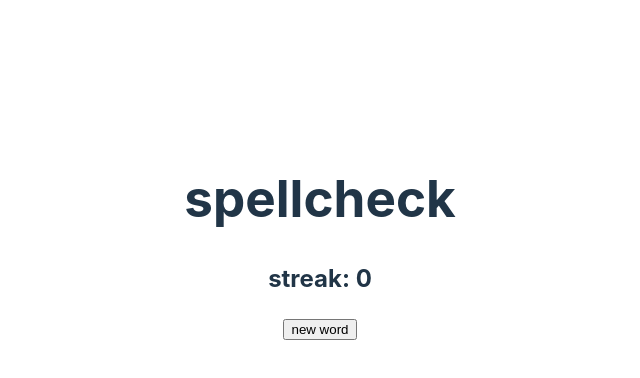
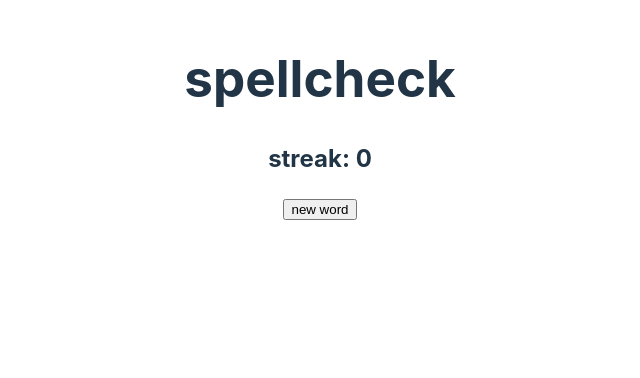
Before and after one commit to haemie/spellcheck, a React (Vite) app in the folder client/: page / in a window 1280 px wide. Shown: the part 162-540 px from the top of the page, without its empty margins (320-960 px from the left). Built offline with nearby package versions, Linux system fonts and the light colour scheme; what js-confetti would draw is missing.

Commit message:
display previous guesses and scores

```diff
--- a/client/src/App.tsx
+++ b/client/src/App.tsx
@@ -12,10 +12,13 @@ function App() {
   const [definition, setDefinition] = useState('');
   const [streak, setStreak] = useState(0);
   const [audioFile, setAudioFile] = useState('');
+  const [previousGuesses, setPreviousGuesses] = useState<
+    Array<{ [key: string]: number }>
+  >([]);
 
   const divRef: React.RefObject<HTMLDivElement> = useRef(null);
 
-  async function submitWord(e: FormEvent) {
+  async function submitWord(e: React.FormEvent<HTMLFormElement>) {
     e.preventDefault();
     try {
       const response = await fetch('http://localhost:8000/game/checkWord', {
@@ -26,7 +29,9 @@ function App() {
         body: JSON.stringify({ submittedWord: wordForm }),
       });
       const result = await response.json();
+      console.log(result);
       if (!result.score) {
+        setPreviousGuesses([]);
         setWordForm('');
         setStreak(result.streak);
         jsConfetti.addConfetti();
@@ -34,6 +39,13 @@ function App() {
         getWord();
       } else {
         // do nothing else
+        const wordinput = e.target as HTMLFormElement;
+        (
+          wordinput.elements.namedItem('wordInput') as HTMLInputElement
+        ).select();
+        const guessObj: { [key: string]: number } = {};
+        guessObj[wordForm] = result.score as number;
+        setPreviousGuesses([guessObj].concat(...previousGuesses));
       }
       document.body.style.backgroundColor = result.color;
       setTimeout(() => {
@@ -117,6 +129,7 @@ function App() {
               <input
                 type="text"
                 value={wordForm}
+                name="wordInput"
                 onChange={(e) => setWordForm(e.target.value)}
               />
               <input type="submit" value={'submit'} />
@@ -132,6 +145,16 @@ function App() {
           <input type="button" onClick={handleStart} value="new word" />
         )}
       </div>
+      <div className="previousGuesses">
+        {previousGuesses.map((e) => {
+          const [key, value] = Object.entries(e)[0];
+          return (
+            <div>
+              {key} - {value}
+            </div>
+          );
+        })}
+      </div>
     </>
   );
 }
--- a/client/src/index.css
+++ b/client/src/index.css
@@ -67,3 +67,8 @@ button:focus-visible {
     background-color: #f9f9f9;
   }
 }
+
+.previousGuesses {
+  overflow-y: auto;
+  height: 15em;
+}
```
Also changed, not shown: 1 other file (tests, documents, lock files or other folders).
